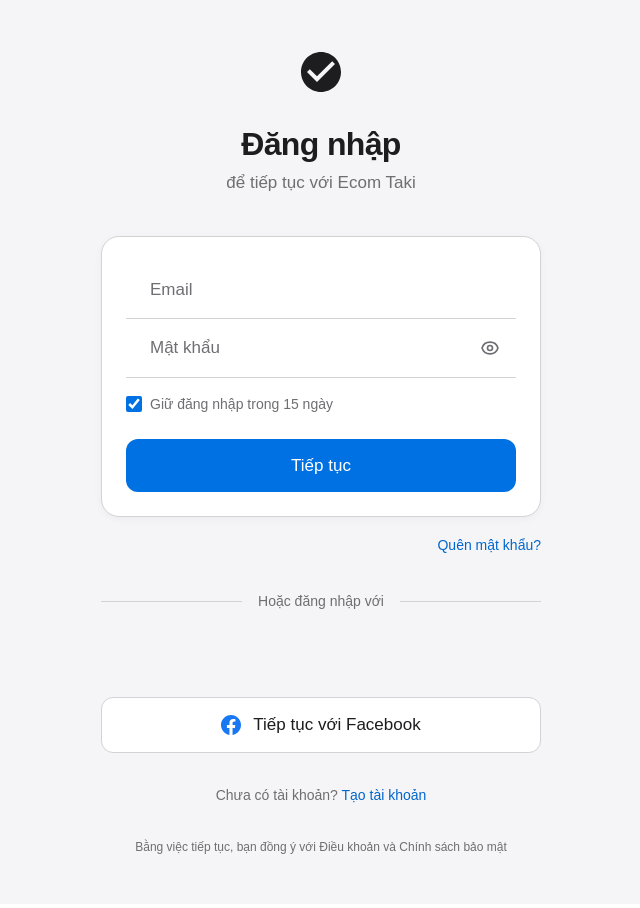
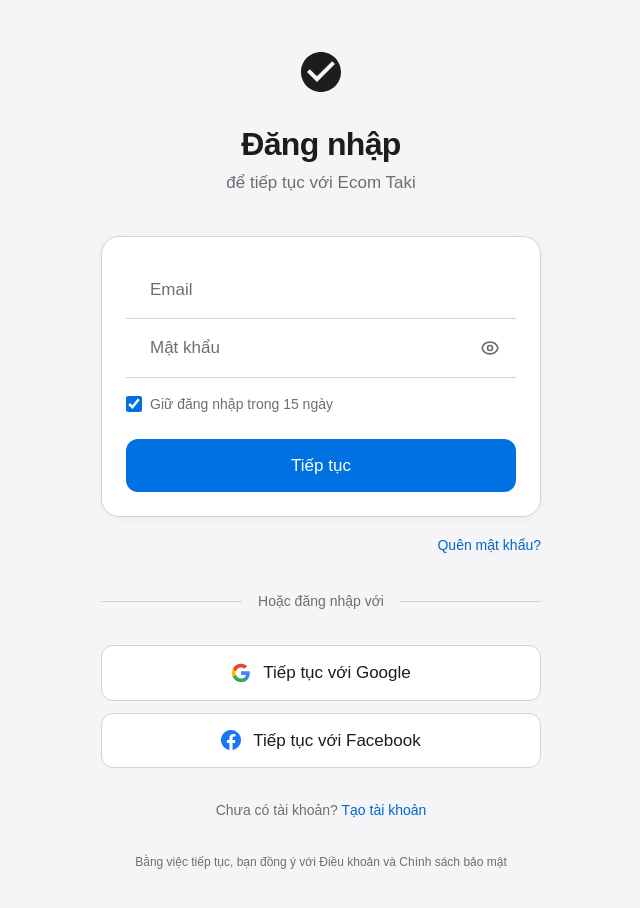
Before and after one commit to NDP203-T/ecom_taki, a Next.js app: page /auth/signin in a window 1280 px wide. Shown: the top 908 px of the page, without its empty margins (319-959 px from the left). Built offline with nearby package versions, Linux system fonts and the light colour scheme; no server answers.

Commit message:
feat: update login google

```diff
--- a/app/auth/signin/page.tsx
+++ b/app/auth/signin/page.tsx
@@ -3,7 +3,7 @@
 import { useEffect } from 'react';
 import { useRouter } from 'next/navigation';
 import Link from 'next/link';
-import { GoogleOAuthProvider, GoogleLogin } from '@react-oauth/google';
+import { GoogleOAuthProvider, useGoogleLogin } from '@react-oauth/google';
 import { useAppSelector, useAppDispatch } from '@/lib/store/hooks';
 import { googleLoginRequest } from '@/lib/store/slices/authSlice';
 import LoginForm from '@/app/components/Auth/LoginForm';
@@ -20,15 +20,24 @@
     }
   }, [user, router]);
 
-  const handleGoogleSuccess = (credentialResponse: { credential?: string }) => {
-    if (credentialResponse.credential) {
-      dispatch(googleLoginRequest({ token: credentialResponse.credential }));
-    }
-  };
-
-  const handleGoogleError = () => {
-    console.error('Google login failed');
-  };
+  const handleGoogleLogin = useGoogleLogin({
+    onSuccess: (tokenResponse) => {
+      // tokenResponse chứa access_token, cần đổi sang ID token
+      // Hoặc gọi API Google để lấy user info
+      fetch(`https://www.googleapis.com/oauth2/v3/userinfo?access_token=${tokenResponse.access_token}`)
+        .then(res => res.json())
+        .then(userInfo => {
+          // Gửi userInfo hoặc access_token đến backend
+          dispatch(googleLoginRequest({ token: tokenResponse.access_token }));
+        })
+        .catch(err => {
+          console.error('Failed to get user info:', err);
+        });
+    },
+    onError: () => {
+      console.error('Google login failed');
+    },
+  });
 
   return (
     <div className={styles.page}>
@@ -64,16 +73,31 @@
         </div>
 
         <div className={styles.oauthButtons}>
-          <div className={styles.googleButton}>
-            <GoogleLogin
-              onSuccess={handleGoogleSuccess}
-              onError={handleGoogleError}
-              text="continue_with"
-              shape="rectangular"
-              size="large"
-              width="100%"
-            />
-          </div>
+          <button
+            className={styles.oauthButton}
+            onClick={() => handleGoogleLogin()}
+            disabled={isLoading}
+          >
+            <svg className={styles.oauthIcon} viewBox="0 0 24 24">
+              <path
+                fill="#4285F4"
+                d="M22.56 12.25c0-.78-.07-1.53-.2-2.25H12v4.26h5.92c-.26 1.37-1.04 2.53-2.21 3.31v2.77h3.57c2.08-1.92 3.28-4.74 3.28-8.09z"
+              />
+              <path
+                fill="#34A853"
+                d="M12 23c2.97 0 5.46-.98 7.28-2.66l-3.57-2.77c-.98.66-2.23 1.06-3.71 1.06-2.86 0-5.29-1.93-6.16-4.53H2.18v2.84C3.99 20.53 7.7 23 12 23z"
+              />
+              <path
+                fill="#FBBC05"
+                d="M5.84 14.09c-.22-.66-.35-1.36-.35-2.09s.13-1.43.35-2.09V7.07H2.18C1.43 8.55 1 10.22 1 12s.43 3.45 1.18 4.93l2.85-2.22.81-.62z"
+              />
+              <path
+                fill="#EA4335"
+                d="M12 5.38c1.62 0 3.06.56 4.21 1.64l3.15-3.15C17.45 2.09 14.97 1 12 1 7.7 1 3.99 3.47 2.18 7.07l3.66 2.84c.87-2.6 3.3-4.53 6.16-4.53z"
+              />
+            </svg>
+            <span>{isLoading ? 'Đang xử lý...' : 'Tiếp tục với Google'}</span>
+          </button>
 
           <button className={styles.oauthButton} disabled={isLoading}>
             <svg
```
